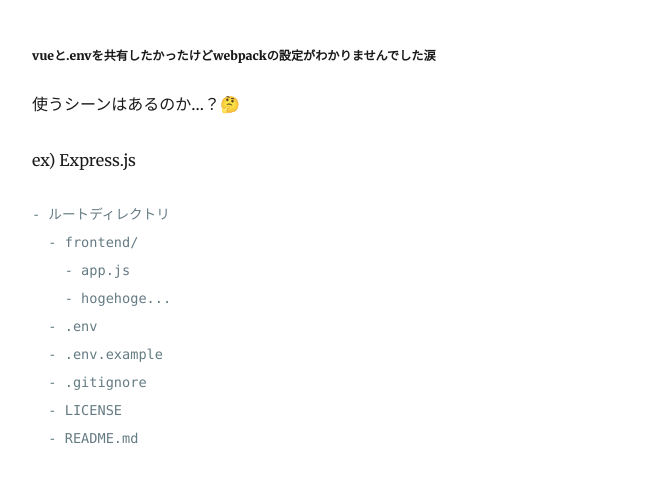
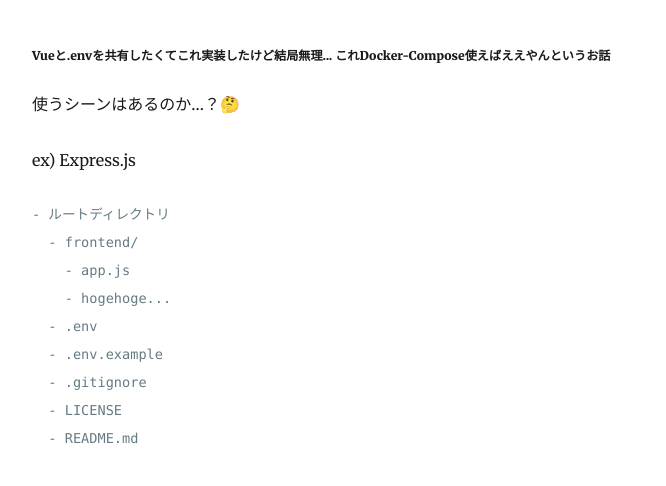
Before and after one commit to shzawa/gatsby_sandbox, a Gatsby site: page /201014/ in a window 1280 px wide. Shown: the part 310-796 px from the top of the page, without its empty margins (293-959 px from the left). Built offline with nearby package versions, Linux system fonts and the light colour scheme; Gatsby itself is replaced by a stand-in of ours; some packages are replaced by stand-ins of ours; code samples lack their colours.

Commit message:
update: 201014.md

```diff
--- a/content/blog/201014.md
+++ b/content/blog/201014.md
@@ -4,7 +4,8 @@
 tags: ["Node.js", "Express.js"]
 ---
 
-###### vueと.envを共有したかったけどwebpackの設定がわかりませんでした涙
+###### Vueと.envを共有したくてこれ実装したけど結局無理... これDocker-Compose使えばええやんというお話
+
 
 使うシーンはあるのか…？🤔
 
```
